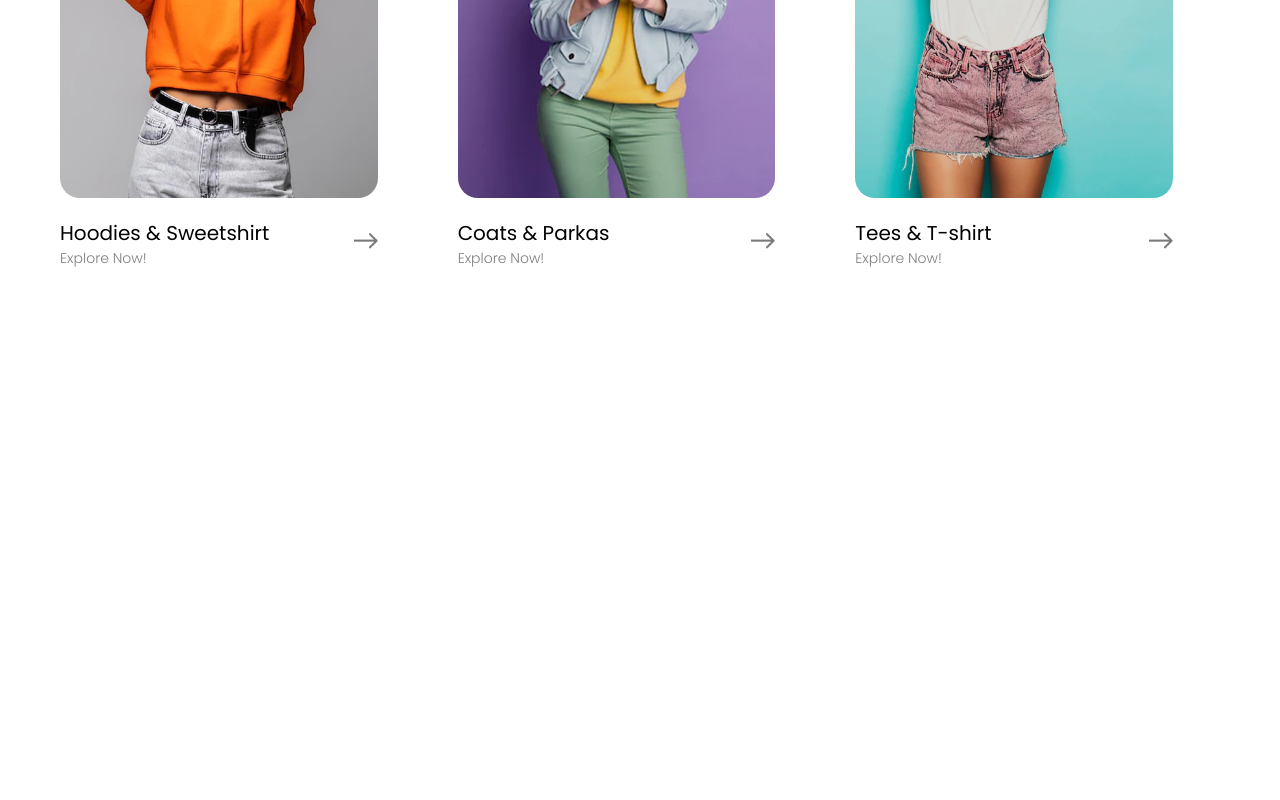
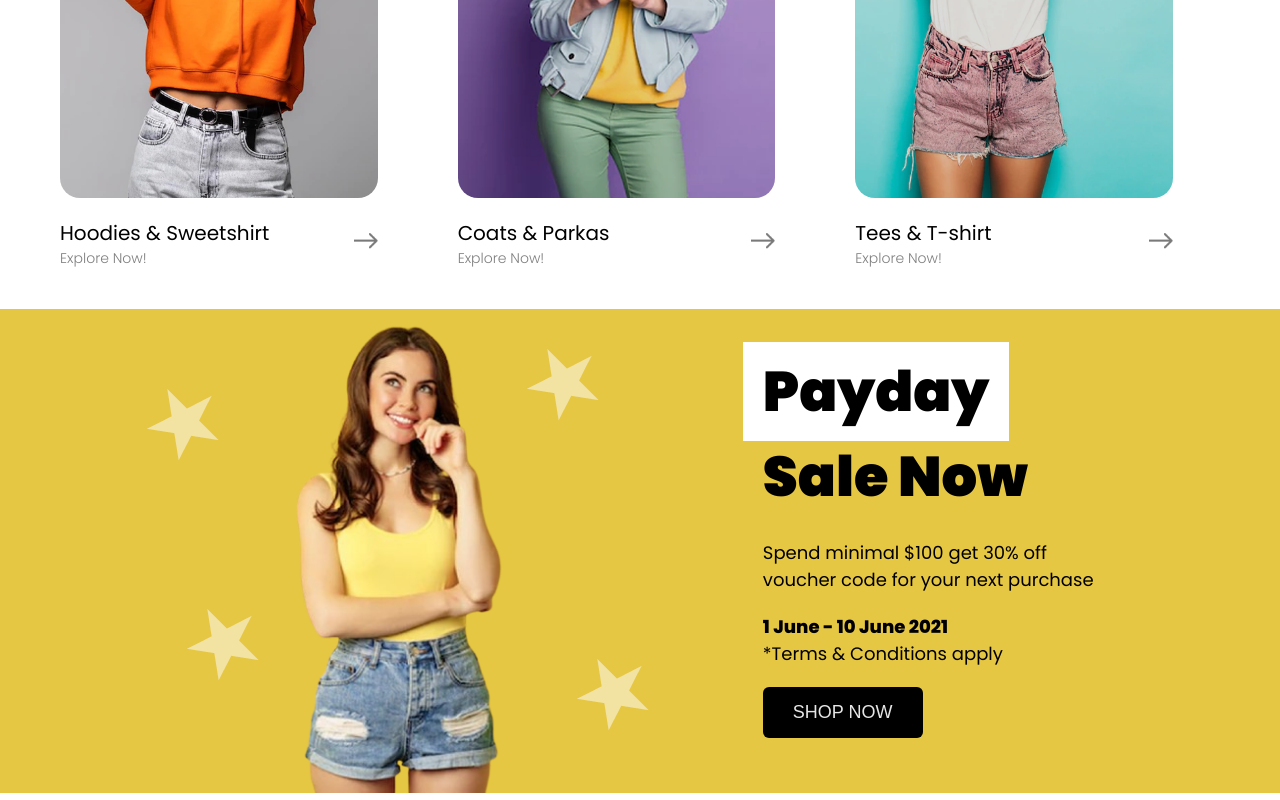
Before and after one commit to superunicorns/cloth-landing, a plain HTML site: page index.html in a window 1280 px wide. Shown: the part 1312-2112 px from the top of the page. Before the commit the page ends 1621 px from the top, so only its background shows below. Drawn offline with Linux system fonts and the light colour scheme.

Commit message:
Add payday section

```diff
--- a/index.html
+++ b/index.html
@@ -101,5 +101,31 @@
       </div>
     </div>
   </section>
+  <section class="payday">
+    <div class="payday-wrapper">
+      <div class="payday-left">
+        <img src="./images/star.png" alt="star 1" class="star-1" />
+        <img src="./images/star.png" alt="star 2" class="star-2" />
+        <img src="./images/star.png" alt="star 3" class="star-3" />
+        <img src="./images/star.png" alt="star 4" class="star-4" />
+        <div class="payday-left-image">
+          <img src="./images/payday-1.png" alt="Payday" />
+        </div>
+      </div>
+      <div class="payday-right">
+        <h1><span class="payday-highlight">Payday</span> Sale Now</h1>
+        <p class="payday-p-1">
+          Spend minimal $100 get 30% off voucher code for your next purchase
+        </p>
+        <p class="payday-p-2">
+          <span class="span-bold">1 June - 10 June 2021</span>
+          *Terms & Conditions apply
+        </p>
+        <button class="payday-btn">
+          Shop Now
+        </button>
+      </div>
+    </div>
+  </section>
 </body>
 </html>
--- a/style.css
+++ b/style.css
@@ -93,6 +93,7 @@ body {
 
 .hero__left h1 {
   font-size: 24px;
+  font-weight: 900;
 }
 
 .hero__right {
@@ -179,6 +180,86 @@ body {
   object-fit: contain;
 }
 
+.payday {
+  background: #E6C744;
+  display: flex;
+}
+
+.payday-wrapper {
+  max-width: 1200px;
+  margin: 0 auto;
+  display: flex;
+  gap: 100px;
+}
+
+.payday-left {
+  display: none;
+}
+
+.payday-left-image {
+  display: none;
+}
+
+.star-1,
+.star-2,
+.star-3,
+.star-4 {
+  display: none;
+}
+
+.payday-right {
+  padding: 40px;
+  margin: 0 auto;
+  display: flex;
+  flex-direction: column;
+  align-items: center;
+  width: 100%;
+}
+
+.payday-right h1 {
+  font-size: 24px;
+}
+
+.payday-highlight {
+  background: #fff;
+  padding: 10px 20px;
+  margin-left: -20px;
+}
+
+.payday-p-1,
+.payday-p-2 {
+  font-size: 18px;
+}
+
+.payday-p-1 {
+  width: 350px;
+  margin: 20px 0;
+}
+
+.payday-p-2 {
+  width: 250px;
+}
+
+.span-bold {
+  font-weight: 800;
+}
+
+.payday-btn {
+  font-size: 18px;
+  border: none;
+  margin-top: 20px;
+  text-transform: uppercase;
+  border-radius: 6px;
+  background: #000;
+  color: rgba(255, 255, 255, 0.9);
+  padding: 15px 30px;
+  transition: all 0.3s ease;
+}
+
+.payday-btn:hover {
+  filter: brightness(1.4);
+  background: rgba(0, 0, 0, 0.7);
+}
 
 @media (min-width: 760px) {
   .navbar {
@@ -257,7 +338,7 @@ body {
   .hero__left h1 {
     width: 100px;
     font-size: 56px;
-    font-weight: 800;
+    font-weight: 900;
   }
 
   .highlight__white {
@@ -342,4 +423,61 @@ body {
     height: auto;
     margin-top: 20px;
   }
+
+  .payday-left {
+    position: relative;
+    width: 50%;
+    display: block;
+  }
+
+  .payday-left-image {
+    display: block;
+    width: 495.71px;
+    height: 484px;
+  }
+
+  .payday-left-image img {
+    width: 100%;
+    height: 100%;
+    object-fit: cover;
+  }
+
+  .star-1 {
+    position: absolute;
+    left: 20px;
+    top: 80px;
+    display: block;
+  }
+
+  .star-2 {
+    position: absolute;
+    left: 60px;
+    top: 300px;
+    display: block;
+  }
+
+  .star-3 {
+    position: absolute;
+    left: 400px;
+    top: 40px;
+    display: block;
+  }
+
+  .star-4 {
+    position: absolute;
+    left: 450px;
+    top: 350px;
+    display: block;
+  }
+
+  .payday-right {
+    width: 50%;
+    align-items: flex-start;
+  }
+
+  .payday-right h1 {
+    font-size: 56px;
+    font-weight: 900;
+    width: 300px;
+  }
 }
```
Also changed, not shown: images/payday-1.png (added), images/star.png (added).
